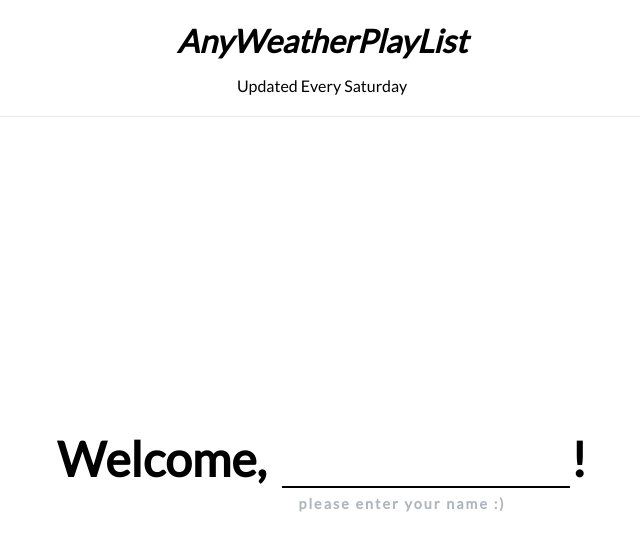
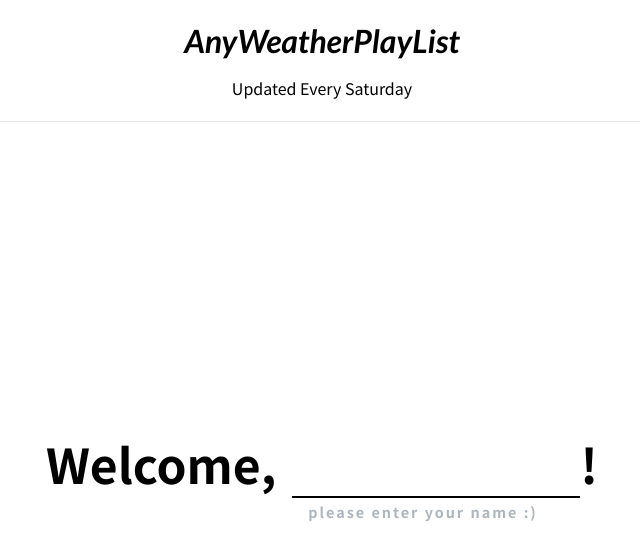
Before and after one commit to theJunimo/AnyWeatherPlaylist, a React (Create React App) app in the folder any-weather-playlist/: page / in a window 1280 px wide. Shown: the top 560 px of the page, without its empty margins (318-958 px from the left). Built offline with nearby package versions, Linux system fonts and the light colour scheme.

Commit message:
Fix: 기본스타일 폰트 수정

```diff
--- a/any-weather-playlist/src/styles/base.scss
+++ b/any-weather-playlist/src/styles/base.scss
@@ -1,15 +1,20 @@
-@import url("https://fonts.googleapis.com/css?family=Lato|Vollkorn&display=swap");
+@import url('https://fonts.googleapis.com/css2?family=Lato:ital,wght@1,700&display=swap');
+@import url("https://fonts.googleapis.com/css2?family=Noto+Sans+KR:wght@300;400;500;700;900&display=swap");
 
 body {
     margin: 0;
     box-sizing: border-box;
-    font-family: "Lato", sans-serif;
+    font-family: "Noto Sans KR", "Apple SD Gothic Neo", sans-serif;
     -webkit-font-smoothing: antialiased;
     -moz-osx-font-smoothing: grayscale;
 }
 
 //box-sizing 일괄 설정하기
 //If you set box-sizing: border-box; on an element padding and border are included in the width and height
+h1{
+    font-family: "Lato", "Noto Sans KR", "Apple SD Gothic Neo", sans-serif;
+}
+
 * {
     box-sizing: inherit;
 }
```
